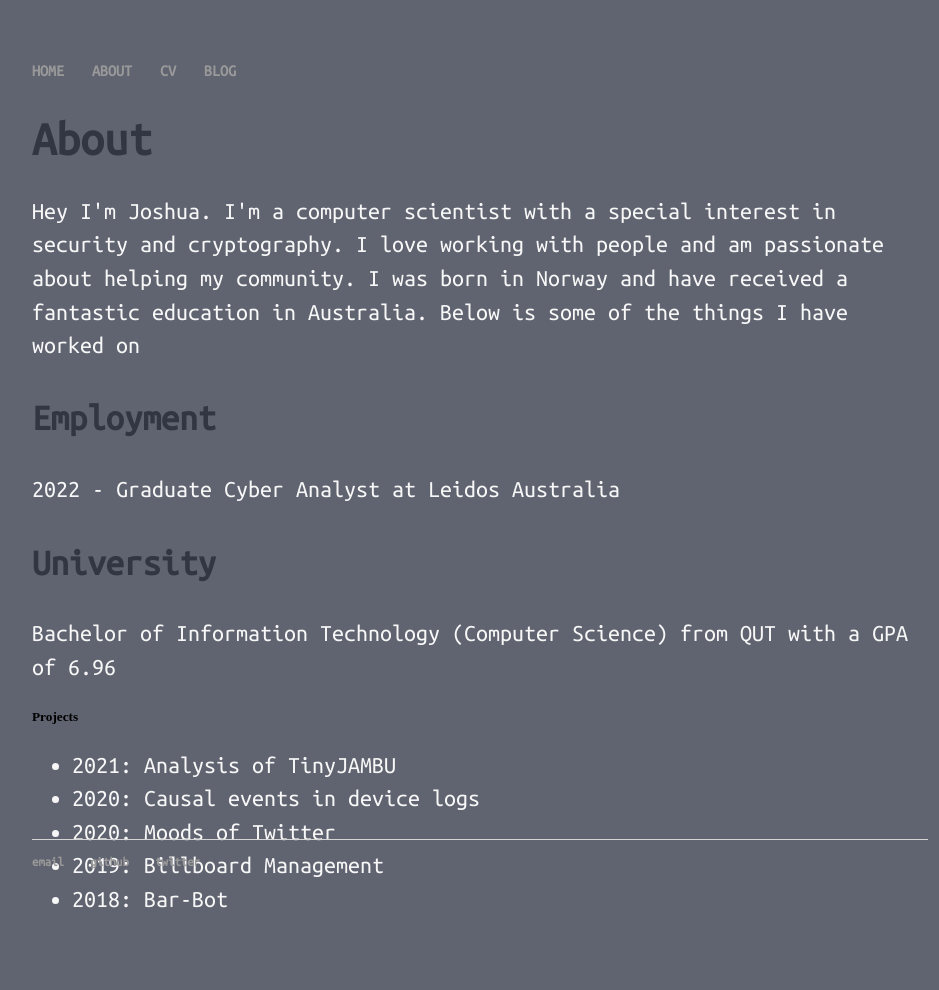
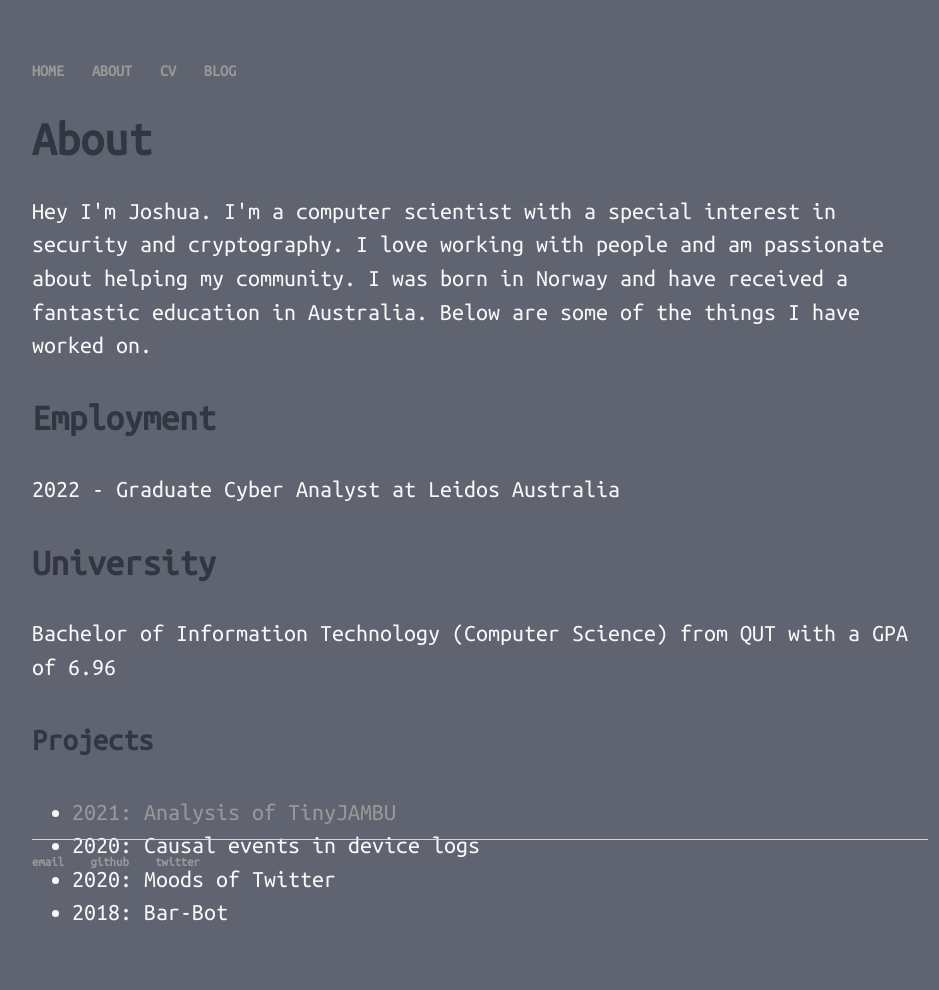
Before and after one commit to HagemannJ/HagemannJ.github.io, a Jekyll site: the page built from about/index.html, in a window 1280 px wide. Shown: the whole page, without its empty margins (160-1099 px from the left). Built offline with Jekyll 4.4.1, drawn with Linux system fonts in a browser that asks for light colours.

Commit message:
updated wording

```diff
--- a/about/index.html
+++ b/about/index.html
@@ -5,19 +5,18 @@
 
 		<div class="about">
 			<h1>About</h1>
-			<p>Hey I'm Joshua. I'm a computer scientist with a special interest in security and cryptography. I love working with people and am passionate about helping my community. I was born in Norway and have received a fantastic education in Australia. Below is some of the things I have worked on</p>
+			<p>Hey I'm Joshua. I'm a computer scientist with a special interest in security and cryptography. I love working with people and am passionate about helping my community. I was born in Norway and have received a fantastic education in Australia. Below are some of the things I have worked on.</p>
 
 			<h3>Employment</h3>
 			<p>2022 - Graduate Cyber Analyst at Leidos Australia</p>
 
 			<h3>University</h3>
 			<p>Bachelor of Information Technology (Computer Science) from QUT with a GPA of 6.96</p>
-			<h5>Projects</h5>
+			<h4>Projects</h4>
 				<ul>
-					 <li><a href="/blog"></a>2021: Analysis of TinyJAMBU</li>
-					 <li><a href="/blog"></a>2020: Causal events in device logs</li>
-					 <li><a href="/blog"></a>2020: Moods of Twitter</li>
-					 <li><a href="/blog"></a>2019: Billboard Management</li>
-					 <li><a href="/blog"></a>2018: Bar-Bot</li>
+					 <li><a href="/blog">2021: Analysis of TinyJAMBU</a></li>
+					 <li><a href="/blog"></a>2020: Causal events in device logs</a></li>
+					 <li><a href="/blog"></a>2020: Moods of Twitter</a></li>
+					 <li><a href="/blog"></a>2018: Bar-Bot</a></li>
 				</ul>
 		</div>
```
